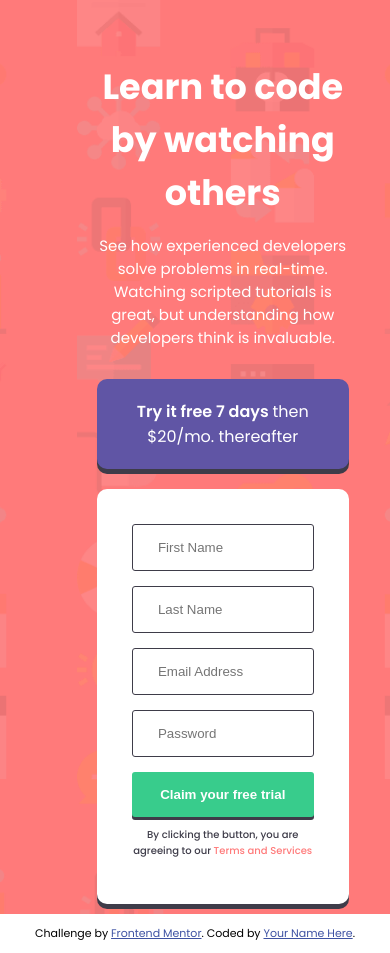
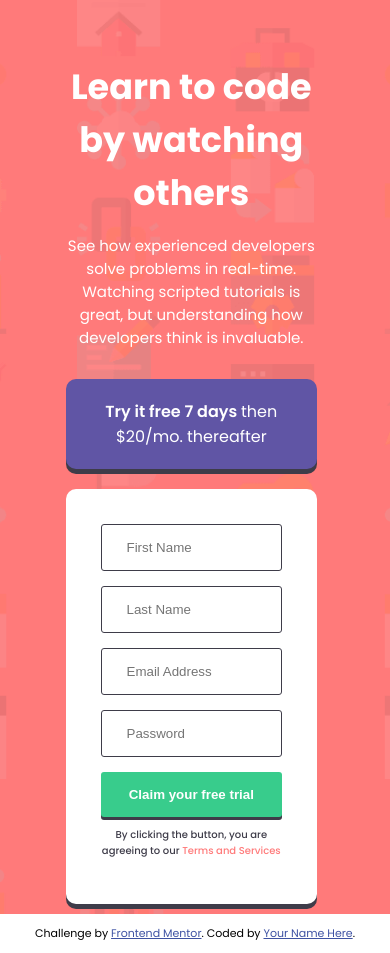
Before and after one commit to keshavgoyal2807/Intro-component-with-sign-up-form, a plain HTML site: page index.html in a window 390 px wide. Drawn offline with Linux system fonts and the light colour scheme.

Commit message:
added media-query for mobile devices

```diff
--- a/styles.css
+++ b/styles.css
@@ -134,7 +134,7 @@ body{
         width:100%;
         display: flex;
         flex-direction: column;
-        align-items: center;
+        align-items: flex-start;
         justify-content: center;
         padding-left: 15%;
         padding-top: 50px;
@@ -163,7 +163,7 @@ body{
         width:100%;
         display: flex;
         flex-direction: column;
-        align-items: center;
+        align-items: flex-start;
         justify-content: center;
         padding-left: 15%;
     }
```
